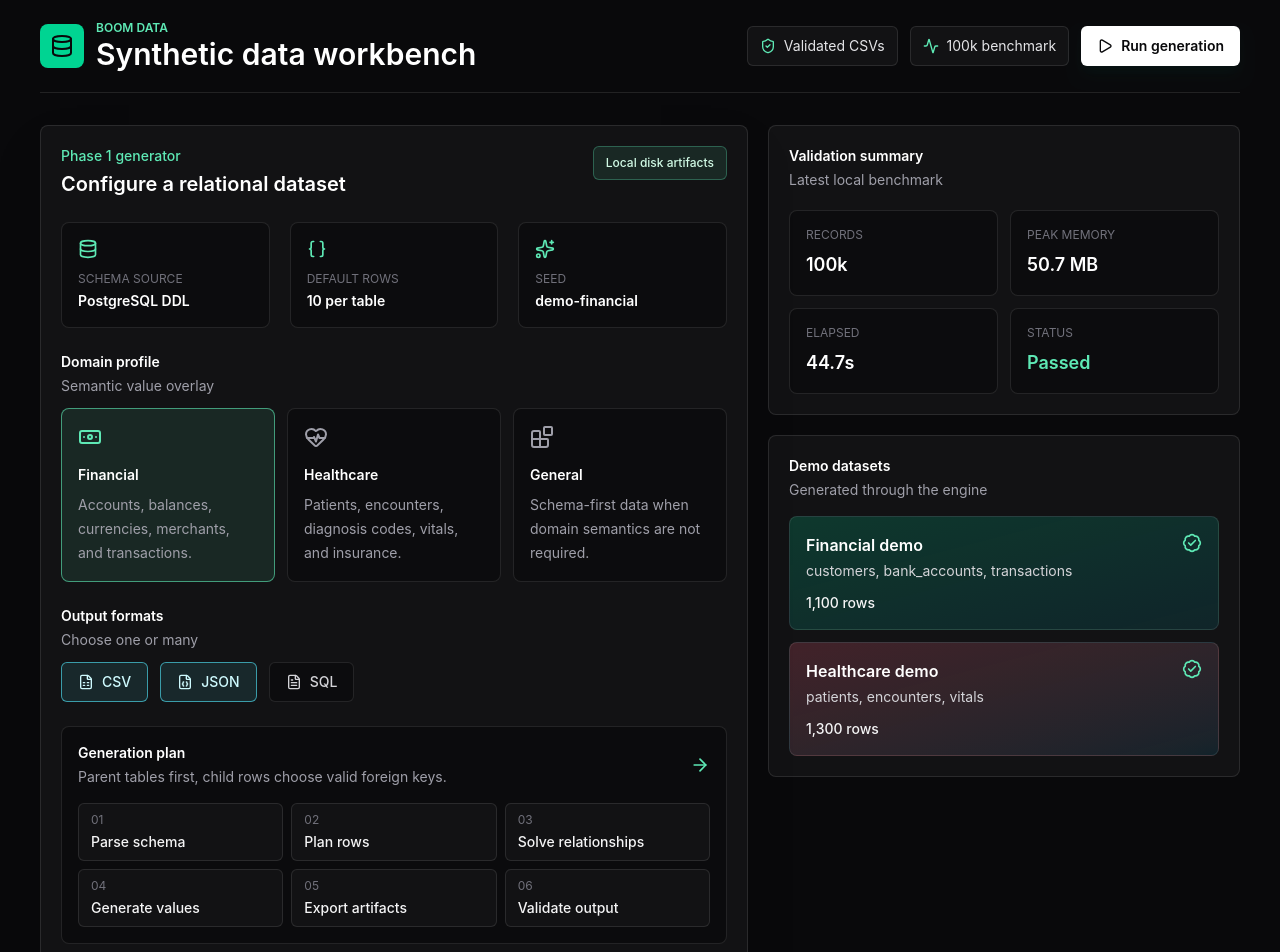
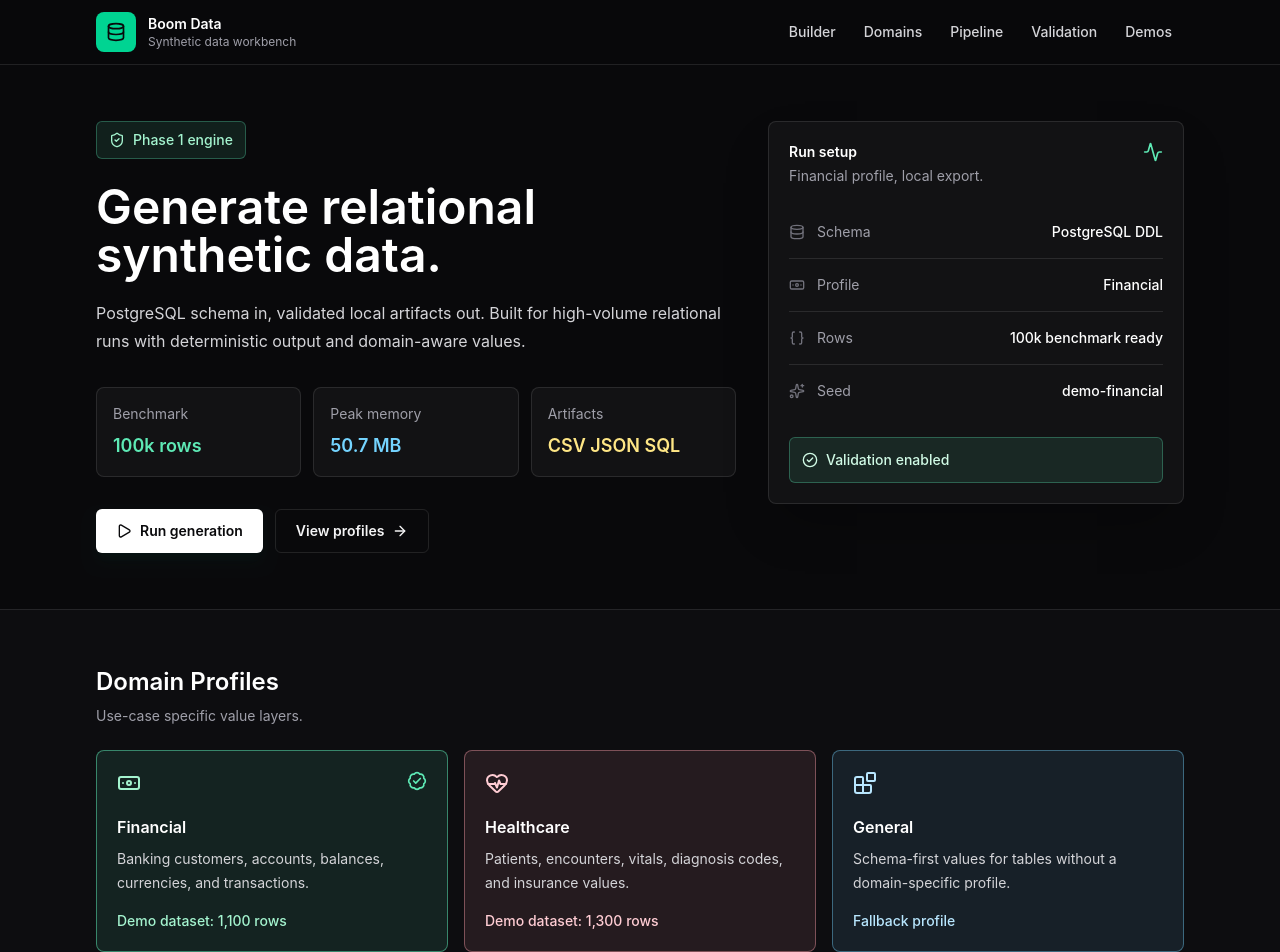
Before and after one commit to smitzo/DataBoom, a Next.js app in the folder frontend/: page / in a window 1280 px wide. Shown: the top 952 px of the page. Built offline with nearby package versions, Linux system fonts and the light colour scheme.

Commit message:
frontend: simplify workbench layout

```diff
--- a/frontend/src/app/page.tsx
+++ b/frontend/src/app/page.tsx
@@ -5,7 +5,9 @@ import {
   Banknote,
   Blocks,
   Braces,
+  CheckCircle2,
   Database,
+  Download,
   FileJson,
   FileSpreadsheet,
   FileText,
@@ -14,33 +16,56 @@ import {
   ShieldCheck,
   Sparkles,
 } from "lucide-react";
-import type { ComponentType } from "react";
+import type { ComponentType, ReactNode } from "react";
+
+const navItems = ["Builder", "Domains", "Pipeline", "Validation", "Demos"];
+
+const metrics = [
+  { label: "Benchmark", value: "100k rows", tone: "text-emerald-300" },
+  { label: "Peak memory", value: "50.7 MB", tone: "text-sky-300" },
+  { label: "Artifacts", value: "CSV JSON SQL", tone: "text-amber-200" },
+];
 
 const domains = [
   {
     name: "Financial",
-    description: "Accounts, balances, currencies, merchants, and transactions.",
+    description: "Banking customers, accounts, balances, currencies, and transactions.",
+    detail: "Demo dataset: 1,100 rows",
     icon: Banknote,
-    active: true,
+    selected: true,
+    tone: "border-emerald-300/50 bg-emerald-300/10 text-emerald-200",
   },
   {
     name: "Healthcare",
-    description: "Patients, encounters, diagnosis codes, vitals, and insurance.",
+    description: "Patients, encounters, vitals, diagnosis codes, and insurance values.",
+    detail: "Demo dataset: 1,300 rows",
     icon: HeartPulse,
-    active: false,
+    selected: false,
+    tone: "border-rose-300/40 bg-rose-300/10 text-rose-200",
   },
   {
     name: "General",
-    description: "Schema-first data when domain semantics are not required.",
+    description: "Schema-first values for tables without a domain-specific profile.",
+    detail: "Fallback profile",
     icon: Blocks,
-    active: false,
+    selected: false,
+    tone: "border-sky-300/40 bg-sky-300/10 text-sky-200",
   },
 ];
 
 const formats = [
-  { name: "CSV", icon: FileSpreadsheet, active: true },
-  { name: "JSON", icon: FileJson, active: true },
-  { name: "SQL", icon: FileText, active: false },
+  { name: "CSV", icon: FileSpreadsheet, state: "Ready" },
+  { name: "JSON", icon: FileJson, state: "Ready" },
+  { name: "SQL", icon: FileText, state: "Ready" },
+];
+
+const pipeline = [
+  "Parse PostgreSQL schema",
+  "Build relationship graph",
+  "Plan parent-first generation",
+  "Generate deterministic values",
+  "Stream export artifacts",
+  "Validate keys and manifest",
 ];
 
 const demos = [
@@ -48,247 +73,288 @@ const demos = [
     name: "Financial demo",
     tables: "customers, bank_accounts, transactions",
     rows: "1,100 rows",
-    tone: "from-emerald-400/20 to-cyan-400/10",
+    tone: "border-emerald-300/30",
   },
   {
     name: "Healthcare demo",
     tables: "patients, encounters, vitals",
     rows: "1,300 rows",
-    tone: "from-rose-400/20 to-sky-400/10",
+    tone: "border-rose-300/30",
   },
-];
-
-const pipeline = [
-  "Parse schema",
-  "Plan rows",
-  "Solve relationships",
-  "Generate values",
-  "Export artifacts",
-  "Validate output",
 ];
 
 export default function Home() {
   return (
-    <main className="min-h-screen">
-      <section className="mx-auto flex w-full max-w-7xl flex-col gap-8 px-5 py-5 sm:px-8 lg:px-10">
-        <header className="flex flex-col gap-4 border-b border-white/10 pb-5 md:flex-row md:items-center md:justify-between">
-          <div className="flex items-center gap-3">
-            <div className="flex h-11 w-11 items-center justify-center rounded-lg bg-emerald-400 text-zinc-950">
-              <Database className="h-6 w-6" />
+    <main className="min-h-screen bg-zinc-950 text-zinc-100">
+      <Header />
+
+      <section id="builder" className="mx-auto max-w-6xl px-5 py-10 sm:px-8 lg:py-14">
+        <div className="grid gap-8 lg:grid-cols-5 lg:items-start">
+          <div className="lg:col-span-3">
+            <div className="inline-flex items-center gap-2 rounded-md border border-emerald-300/30 bg-emerald-300/10 px-3 py-2 text-sm font-medium text-emerald-200">
+              <ShieldCheck className="h-4 w-4" />
+              Phase 1 engine
             </div>
-            <div>
-              <p className="text-xs font-semibold uppercase text-emerald-300">
-                Boom Data
+            <h1 className="mt-6 max-w-3xl text-4xl font-semibold text-white sm:text-5xl">
+              Generate relational synthetic data.
+            </h1>
+            <p className="mt-5 max-w-2xl text-base leading-7 text-zinc-300">
+              PostgreSQL schema in, validated local artifacts out. Built for
+              high-volume relational runs with deterministic output and
+              domain-aware values.
             </p>
-              <h1 className="text-2xl font-semibold text-white md:text-3xl">
-                Synthetic data workbench
-              </h1>
+
+            <div className="mt-8 grid gap-3 sm:grid-cols-3">
+              {metrics.map((metric) => (
+                <MetricTile key={metric.label} {...metric} />
+              ))}
             </div>
-          </div>
-          <div className="flex flex-wrap items-center gap-3">
-            <StatusPill icon={ShieldCheck} label="Validated CSVs" />
-            <StatusPill icon={Activity} label="100k benchmark" />
-            <button className="inline-flex h-10 items-center gap-2 rounded-md bg-white px-4 text-sm font-semibold text-zinc-950 shadow-lg shadow-emerald-950/20 transition hover:bg-emerald-100">
+
+            <div className="mt-8 flex flex-wrap gap-3">
+              <button className="inline-flex h-11 items-center gap-2 rounded-md bg-white px-5 text-sm font-semibold text-zinc-950 shadow-lg shadow-emerald-950/20 transition hover:bg-emerald-100">
                 <Play className="h-4 w-4" />
                 Run generation
               </button>
-          </div>
-        </header>
-
-        <section className="grid gap-5 lg:grid-cols-[1.2fr_0.8fr]">
-          <div className="rounded-lg border border-white/10 bg-white/[0.04] p-5 shadow-2xl shadow-black/30">
-            <div className="flex flex-col gap-3 sm:flex-row sm:items-start sm:justify-between">
-              <div>
-                <p className="text-sm font-medium text-emerald-300">
-                  Phase 1 generator
-                </p>
-                <h2 className="mt-1 text-xl font-semibold text-white">
-                  Configure a relational dataset
-                </h2>
-              </div>
-              <div className="rounded-md border border-emerald-300/30 bg-emerald-300/10 px-3 py-2 text-xs font-medium text-emerald-100">
-                Local disk artifacts
+              <a
+                href="#domains"
+                className="inline-flex h-11 items-center gap-2 rounded-md border border-white/10 px-5 text-sm font-semibold text-zinc-100 transition hover:border-white/25"
+              >
+                View profiles
+                <ArrowRight className="h-4 w-4" />
+              </a>
             </div>
           </div>
 
-            <div className="mt-6 grid gap-5 md:grid-cols-3">
-              <Field label="Schema source" value="PostgreSQL DDL" icon={Database} />
-              <Field label="Default rows" value="10 per table" icon={Braces} />
-              <Field label="Seed" value="demo-financial" icon={Sparkles} />
+          <RunSetup />
+        </div>
+      </section>
+
+      <Section id="domains" title="Domain Profiles" subtitle="Use-case specific value layers.">
+        <div className="grid gap-4 md:grid-cols-3">
+          {domains.map((domain) => (
+            <DomainProfile key={domain.name} {...domain} />
+          ))}
+        </div>
+      </Section>
+
+      <Section id="pipeline" title="Pipeline And Exports" subtitle="The engine path from schema to artifacts.">
+        <div className="grid gap-8 lg:grid-cols-2">
+          <div className="space-y-3">
+            {pipeline.map((step, index) => (
+              <PipelineStep key={step} index={index + 1} label={step} />
+            ))}
           </div>
 
-            <div className="mt-6">
-              <SectionLabel title="Domain profile" subtitle="Semantic value overlay" />
-              <div className="mt-3 grid gap-3 md:grid-cols-3">
-                {domains.map((domain) => (
-                  <DomainCard key={domain.name} {...domain} />
-                ))}
-              </div>
-            </div>
-
-            <div className="mt-6">
-              <SectionLabel title="Output formats" subtitle="Choose one or many" />
-              <div className="mt-3 flex flex-wrap gap-3">
-                {formats.map((format) => (
-                  <FormatButton key={format.name} {...format} />
-                ))}
-              </div>
-            </div>
-
-            <div className="mt-6 rounded-lg border border-white/10 bg-zinc-950/70 p-4">
+          <div className="rounded-lg border border-white/10 bg-zinc-950/70 p-5">
             <div className="flex items-center justify-between gap-4">
               <div>
-                  <p className="text-sm font-semibold text-white">Generation plan</p>
-                  <p className="mt-1 text-sm text-zinc-400">
-                    Parent tables first, child rows choose valid foreign keys.
-                  </p>
+                <p className="text-sm font-semibold text-white">Artifact targets</p>
+                <p className="mt-1 text-sm text-zinc-400">Local disk for Phase 1 and 2.</p>
               </div>
-                <ArrowRight className="h-5 w-5 text-emerald-300" />
+              <Download className="h-5 w-5 text-amber-200" />
             </div>
-              <div className="mt-4 grid gap-2 sm:grid-cols-3">
-                {pipeline.map((step, index) => (
-                  <div
-                    key={step}
-                    className="rounded-md border border-white/10 bg-white/[0.03] px-3 py-2"
-                  >
-                    <p className="text-xs text-zinc-500">0{index + 1}</p>
-                    <p className="mt-1 text-sm font-medium text-zinc-100">{step}</p>
-                  </div>
+            <div className="mt-5 space-y-3">
+              {formats.map((format) => (
+                <FormatRow key={format.name} {...format} />
               ))}
             </div>
           </div>
         </div>
+      </Section>
 
-          <aside className="flex flex-col gap-5">
-            <div className="rounded-lg border border-white/10 bg-white/[0.04] p-5">
-              <SectionLabel title="Validation summary" subtitle="Latest local benchmark" />
-              <div className="mt-5 grid grid-cols-2 gap-3">
-                <Metric label="Records" value="100k" />
-                <Metric label="Peak memory" value="50.7 MB" />
-                <Metric label="Elapsed" value="44.7s" />
-                <Metric label="Status" value="Passed" success />
+      <Section id="validation" title="Validation Snapshot" subtitle="Latest local benchmark result.">
+        <div className="grid gap-4 sm:grid-cols-2 lg:grid-cols-4">
+          <ValidationMetric label="Records" value="100k" />
+          <ValidationMetric label="Elapsed" value="44.7s" />
+          <ValidationMetric label="Peak memory" value="50.7 MB" />
+          <ValidationMetric label="Status" value="Passed" success />
         </div>
-            </div>
+      </Section>
 
-            <div className="rounded-lg border border-white/10 bg-white/[0.04] p-5">
-              <SectionLabel title="Demo datasets" subtitle="Generated through the engine" />
-              <div className="mt-4 flex flex-col gap-3">
+      <Section id="demos" title="Demo Datasets" subtitle="Checked-in CSV examples generated by the backend.">
+        <div className="grid gap-4 md:grid-cols-2">
           {demos.map((demo) => (
-                  <div
-                    key={demo.name}
-                    className={`rounded-lg border border-white/10 bg-gradient-to-br ${demo.tone} p-4`}
-                  >
-                    <div className="flex items-start justify-between gap-3">
-                      <div>
-                        <p className="font-semibold text-white">{demo.name}</p>
-                        <p className="mt-1 text-sm text-zinc-300">{demo.tables}</p>
-                      </div>
-                      <BadgeCheck className="h-5 w-5 text-emerald-300" />
-                    </div>
-                    <p className="mt-3 text-sm font-medium text-zinc-100">{demo.rows}</p>
-                  </div>
+            <DemoDataset key={demo.name} {...demo} />
           ))}
         </div>
-            </div>
-          </aside>
-        </section>
-      </section>
+      </Section>
     </main>
   );
 }
 
-function StatusPill({
+function Header() {
+  return (
+    <header className="sticky top-0 z-20 border-b border-white/10 bg-zinc-950/95 backdrop-blur">
+      <div className="mx-auto flex h-16 max-w-6xl items-center justify-between gap-4 px-5 sm:px-8">
+        <a href="#builder" className="flex items-center gap-3">
+          <span className="flex h-10 w-10 items-center justify-center rounded-lg bg-emerald-400 text-zinc-950">
+            <Database className="h-5 w-5" />
+          </span>
+          <span>
+            <span className="block text-sm font-semibold text-white">Boom Data</span>
+            <span className="block text-xs text-zinc-400">Synthetic data workbench</span>
+          </span>
+        </a>
+
+        <nav className="hidden items-center gap-1 md:flex">
+          {navItems.map((item) => (
+            <a
+              key={item}
+              href={`#${item.toLowerCase()}`}
+              className="rounded-md px-3 py-2 text-sm font-medium text-zinc-300 transition hover:bg-white/5 hover:text-white"
+            >
+              {item}
+            </a>
+          ))}
+        </nav>
+      </div>
+    </header>
+  );
+}
+
+function RunSetup() {
+  return (
+    <aside className="rounded-lg border border-white/10 bg-white/[0.04] p-5 shadow-2xl shadow-black/30 lg:col-span-2">
+      <div className="flex items-start justify-between gap-4">
+        <div>
+          <p className="text-sm font-semibold text-white">Run setup</p>
+          <p className="mt-1 text-sm text-zinc-400">Financial profile, local export.</p>
+        </div>
+        <Activity className="h-5 w-5 text-emerald-300" />
+      </div>
+
+      <div className="mt-5 divide-y divide-white/10">
+        <SetupRow icon={Database} label="Schema" value="PostgreSQL DDL" />
+        <SetupRow icon={Banknote} label="Profile" value="Financial" />
+        <SetupRow icon={Braces} label="Rows" value="100k benchmark ready" />
+        <SetupRow icon={Sparkles} label="Seed" value="demo-financial" />
+      </div>
+
+      <div className="mt-5 rounded-md border border-emerald-300/30 bg-emerald-300/10 px-3 py-3">
+        <div className="flex items-center gap-2 text-sm font-medium text-emerald-100">
+          <CheckCircle2 className="h-4 w-4" />
+          Validation enabled
+        </div>
+      </div>
+    </aside>
+  );
+}
+
+function Section({
+  id,
+  title,
+  subtitle,
+  children,
+}: {
+  id: string;
+  title: string;
+  subtitle: string;
+  children: ReactNode;
+}) {
+  return (
+    <section id={id} className="border-t border-white/10 bg-zinc-900/30">
+      <div className="mx-auto max-w-6xl px-5 py-12 sm:px-8 lg:py-14">
+        <div className="mb-6 flex flex-col gap-2 sm:flex-row sm:items-end sm:justify-between">
+          <div>
+            <h2 className="text-2xl font-semibold text-white">{title}</h2>
+            <p className="mt-2 text-sm text-zinc-400">{subtitle}</p>
+          </div>
+        </div>
+        {children}
+      </div>
+    </section>
+  );
+}
+
+function SetupRow({
   icon: Icon,
   label,
+  value,
 }: {
   icon: ComponentType<{ className?: string }>;
   label: string;
+  value: string;
 }) {
   return (
-    <div className="inline-flex h-10 items-center gap-2 rounded-md border border-white/10 bg-white/[0.04] px-3 text-sm text-zinc-200">
-      <Icon className="h-4 w-4 text-emerald-300" />
-      {label}
+    <div className="flex items-center justify-between gap-4 py-4">
+      <div className="flex min-w-0 items-center gap-3">
+        <Icon className="h-4 w-4 shrink-0 text-zinc-500" />
+        <span className="text-sm text-zinc-400">{label}</span>
+      </div>
+      <span className="text-right text-sm font-medium text-white">{value}</span>
     </div>
   );
 }
 
-function Field({
-  label,
-  value,
-  icon: Icon,
-}: {
-  label: string;
-  value: string;
-  icon: ComponentType<{ className?: string }>;
-}) {
+function MetricTile({ label, value, tone }: { label: string; value: string; tone: string }) {
   return (
-    <div className="rounded-lg border border-white/10 bg-zinc-950/60 p-4">
-      <Icon className="h-5 w-5 text-emerald-300" />
-      <p className="mt-3 text-xs uppercase text-zinc-500">{label}</p>
-      <p className="mt-1 text-sm font-semibold text-white">{value}</p>
+    <div className="rounded-lg border border-white/10 bg-white/[0.04] p-4">
+      <p className="text-sm text-zinc-400">{label}</p>
+      <p className={`mt-2 text-lg font-semibold ${tone}`}>{value}</p>
     </div>
   );
 }
 
-function SectionLabel({ title, subtitle }: { title: string; subtitle: string }) {
+function DomainProfile({
+  name,
+  description,
+  detail,
+  icon: Icon,
+  selected,
+  tone,
+}: {
+  name: string;
+  description: string;
+  detail: string;
+  icon: ComponentType<{ className?: string }>;
+  selected: boolean;
+  tone: string;
+}) {
   return (
-    <div>
-      <p className="text-sm font-semibold text-white">{title}</p>
-      <p className="mt-1 text-sm text-zinc-400">{subtitle}</p>
+    <button className={`rounded-lg border p-5 text-left transition hover:border-white/30 ${tone}`}>
+      <div className="flex items-start justify-between gap-4">
+        <Icon className="h-6 w-6" />
+        {selected ? <BadgeCheck className="h-5 w-5 text-emerald-300" /> : null}
+      </div>
+      <p className="mt-5 text-base font-semibold text-white">{name}</p>
+      <p className="mt-2 text-sm leading-6 text-zinc-300">{description}</p>
+      <p className="mt-4 text-sm font-medium">{detail}</p>
+    </button>
+  );
+}
+
+function PipelineStep({ index, label }: { index: number; label: string }) {
+  return (
+    <div className="flex items-center gap-4 rounded-lg border border-white/10 bg-white/[0.03] px-4 py-3">
+      <span className="flex h-8 w-8 shrink-0 items-center justify-center rounded-md bg-zinc-800 text-sm font-semibold text-zinc-300">
+        {index}
+      </span>
+      <span className="text-sm font-medium text-zinc-100">{label}</span>
     </div>
   );
 }
 
-function DomainCard({
+function FormatRow({
   name,
-  description,
   icon: Icon,
-  active,
+  state,
 }: {
   name: string;
-  description: string;
   icon: ComponentType<{ className?: string }>;
-  active: boolean;
+  state: string;
 }) {
   return (
-    <button
-      className={`min-h-40 rounded-lg border p-4 text-left transition ${
-        active
-          ? "border-emerald-300/60 bg-emerald-300/10"
-          : "border-white/10 bg-zinc-950/60 hover:border-white/25"
-      }`}
-    >
-      <Icon className={active ? "h-6 w-6 text-emerald-300" : "h-6 w-6 text-zinc-400"} />
-      <p className="mt-4 text-sm font-semibold text-white">{name}</p>
-      <p className="mt-2 text-sm leading-6 text-zinc-400">{description}</p>
-    </button>
+    <div className="flex items-center justify-between gap-4 rounded-md border border-white/10 bg-white/[0.03] px-4 py-3">
+      <div className="flex items-center gap-3">
+        <Icon className="h-4 w-4 text-sky-300" />
+        <span className="text-sm font-medium text-white">{name}</span>
+      </div>
+      <span className="text-sm text-zinc-400">{state}</span>
+    </div>
   );
 }
 
-function FormatButton({
-  name,
-  icon: Icon,
-  active,
-}: {
-  name: string;
-  icon: ComponentType<{ className?: string }>;
-  active: boolean;
-}) {
-  return (
-    <button
-      className={`inline-flex h-10 items-center gap-2 rounded-md border px-4 text-sm font-medium transition ${
-        active
-          ? "border-cyan-300/60 bg-cyan-300/10 text-cyan-100"
-          : "border-white/10 bg-zinc-950/60 text-zinc-300 hover:border-white/25"
-      }`}
-    >
-      <Icon className="h-4 w-4" />
-      {name}
-    </button>
-  );
-}
-
-function Metric({
+function ValidationMetric({
   label,
   value,
   success = false,
@@ -298,13 +364,13 @@ function Metric({
   success?: boolean;
 }) {
   return (
-    <div className="rounded-lg border border-white/10 bg-zinc-950/60 p-4">
-      <p className="text-xs uppercase text-zinc-500">{label}</p>
+    <div className="rounded-lg border border-white/10 bg-white/[0.04] p-5">
+      <p className="text-sm text-zinc-400">{label}</p>
       <p
         className={
           success
-            ? "mt-2 text-lg font-semibold text-emerald-300"
-            : "mt-2 text-lg font-semibold text-white"
+            ? "mt-2 text-xl font-semibold text-emerald-300"
+            : "mt-2 text-xl font-semibold text-white"
         }
       >
         {value}
@@ -312,3 +378,28 @@ function Metric({
     </div>
   );
 }
+
+function DemoDataset({
+  name,
+  tables,
+  rows,
+  tone,
+}: {
+  name: string;
+  tables: string;
+  rows: string;
+  tone: string;
+}) {
+  return (
+    <div className={`rounded-lg border bg-zinc-950/60 p-5 ${tone}`}>
+      <div className="flex items-start justify-between gap-4">
+        <div>
+          <p className="text-base font-semibold text-white">{name}</p>
+          <p className="mt-2 text-sm leading-6 text-zinc-400">{tables}</p>
+        </div>
+        <BadgeCheck className="h-5 w-5 text-emerald-300" />
+      </div>
+      <p className="mt-5 text-sm font-semibold text-zinc-100">{rows}</p>
+    </div>
+  );
+}
```
Also changed, not shown: 1 other file (tests, documents, lock files or other folders). Lines whose indentation alone changed are shown as unchanged.
